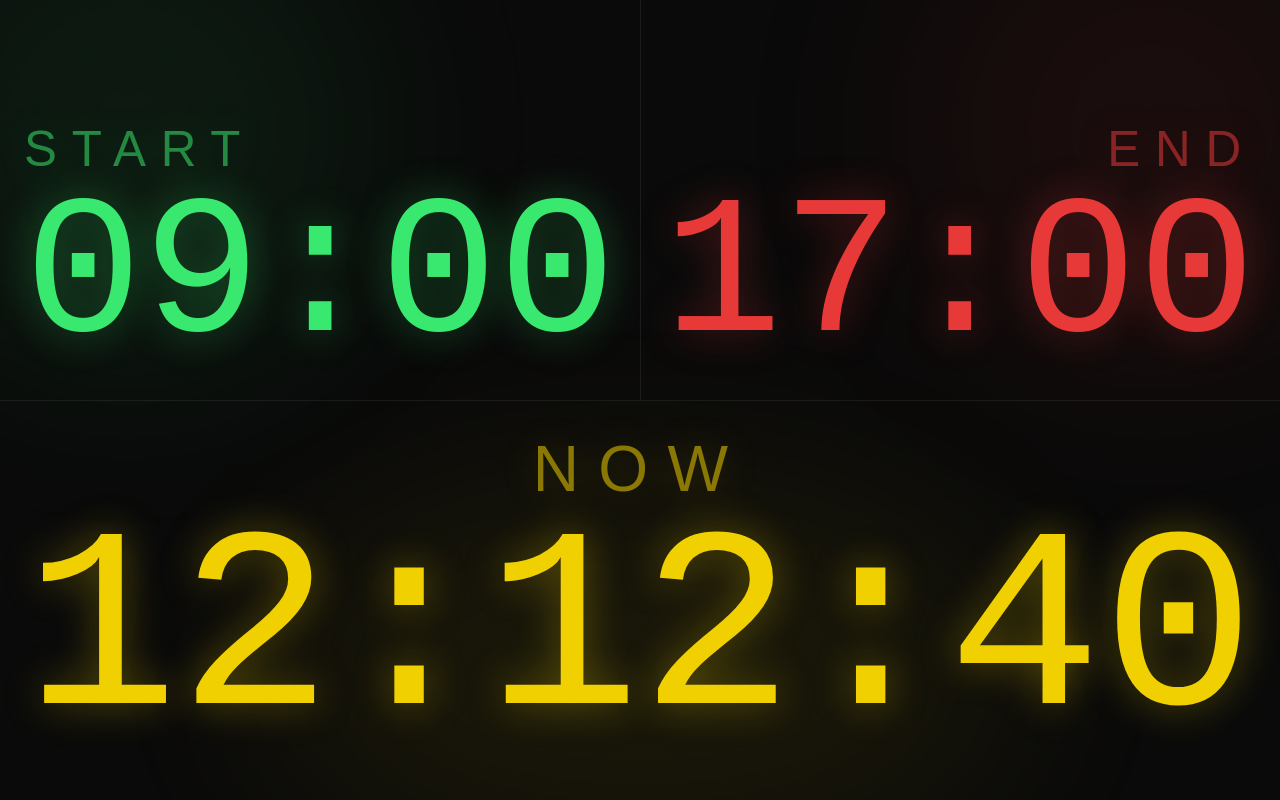
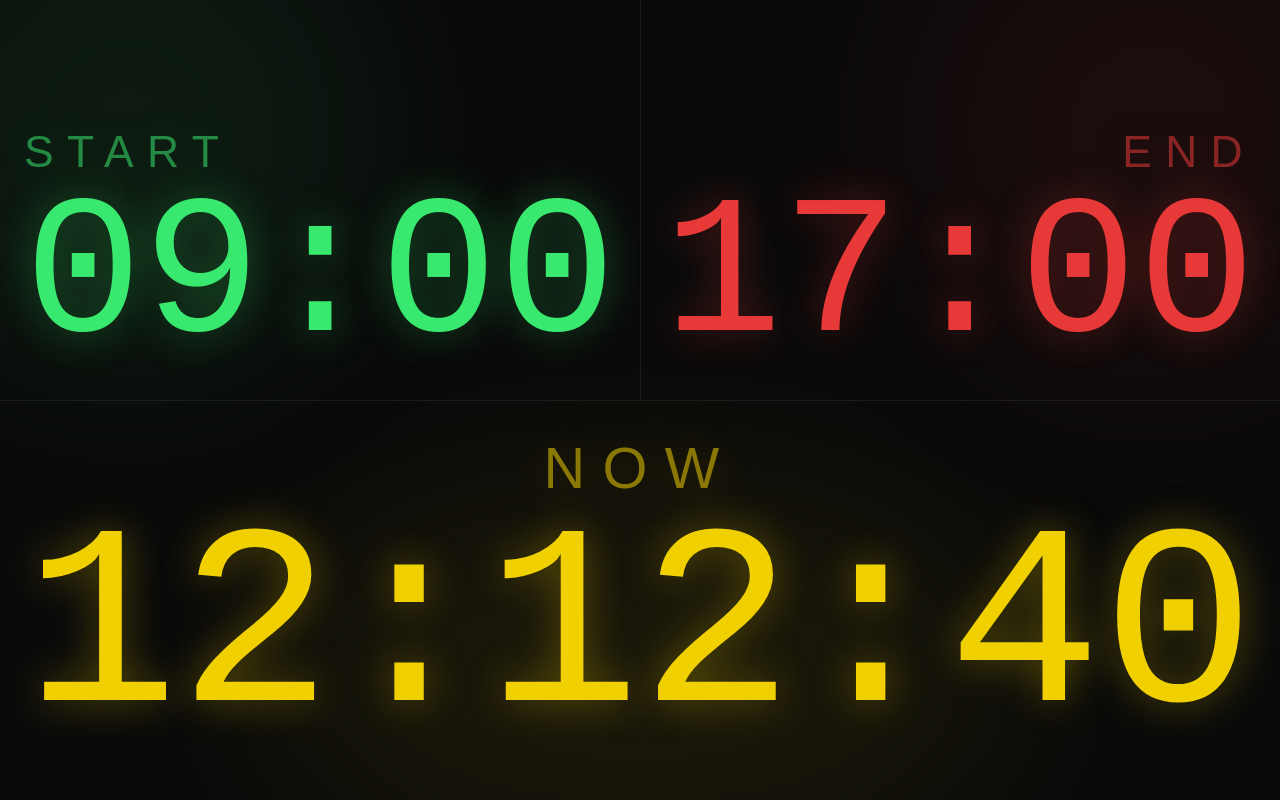
Before and after one commit to adaree1112/Clock, a plain HTML site: page index.html in a window 1280 px wide. Drawn offline with Linux system fonts and the light colour scheme.

Commit message:
Modify font size return value to 90% of calculated size
Adjust font size calculation to reduce final size by 10%.

```diff
--- a/index.html
+++ b/index.html
@@ -151,7 +151,7 @@ width: 100%;
       else hi = mid;
     }
     el.style.fontSize = lo + 'px';
-    return lo;
+    return lo*0.9;
   }
 
   function resize() {
```
